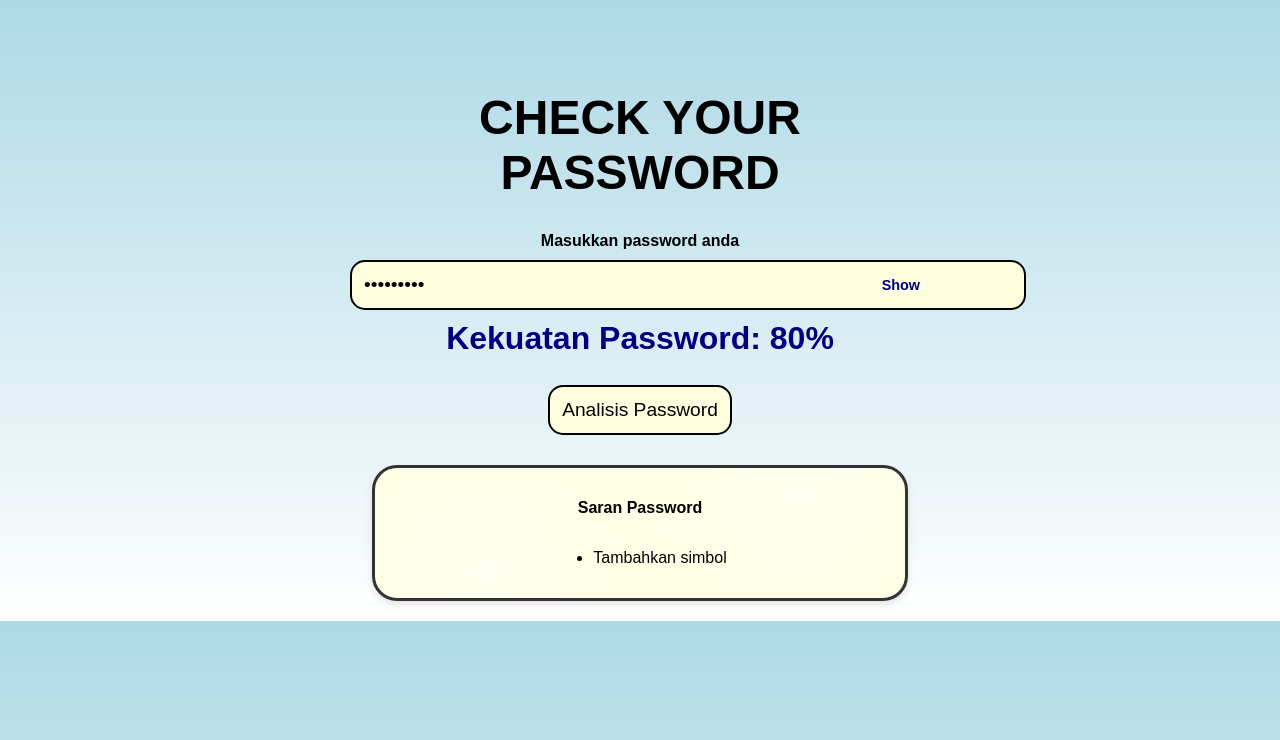
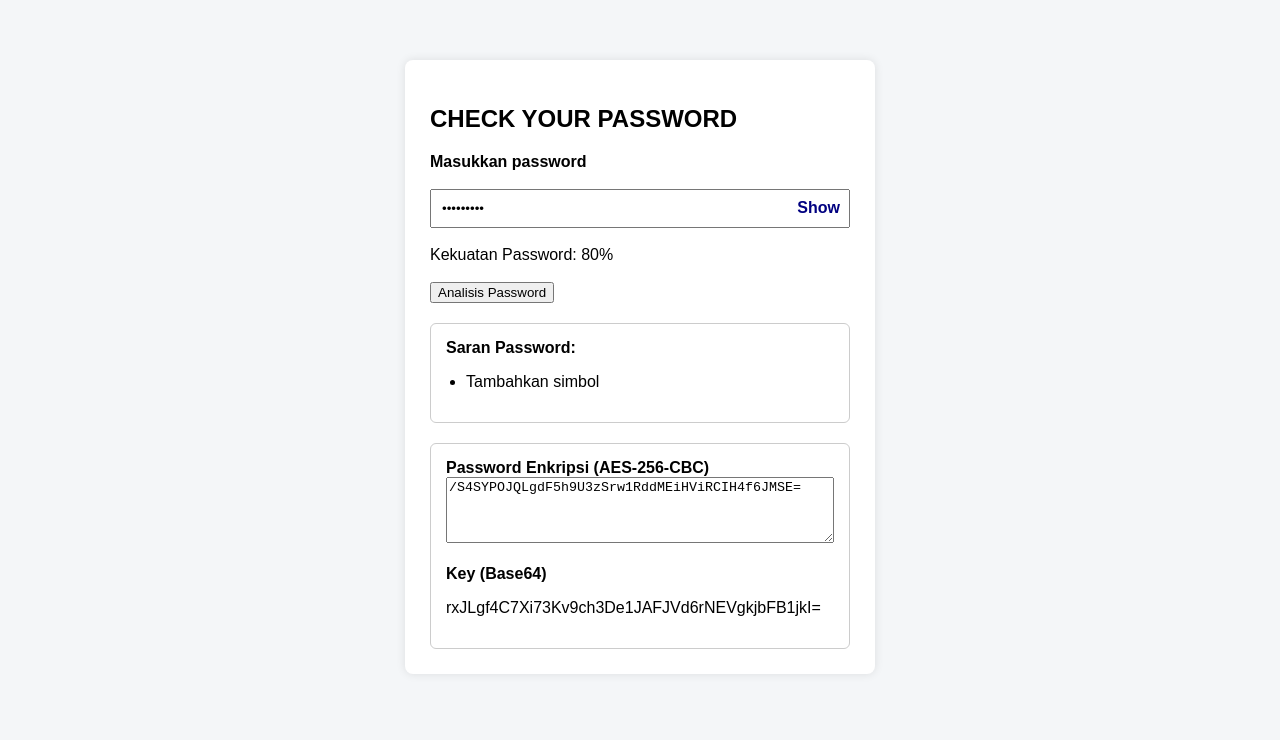
Before and after one commit to naila30706-prog/Password_Analyzer_PBM, a plain HTML site: page index.html in a window 1280 px wide. Both pictures are taken after typing "Sample123" into the empty fields and a click on the input "Analisis Password". Drawn offline with nearby package versions, Linux system fonts and the light colour scheme.

Commit message:
Update index.html

```diff
--- a/index.html
+++ b/index.html
@@ -3,40 +3,69 @@
 <head>
     <meta charset="UTF-8">
     <title>Password Weakness Analyzer</title>
-    <link rel="stylesheet" href="styles.css">
 
     <style>
+        body {
+            font-family: Arial, sans-serif;
+            background: #f4f6f8;
+        }
+
+        .container {
+            width: 420px;
+            margin: 60px auto;
+            background: white;
+            padding: 25px;
+            border-radius: 8px;
+            box-shadow: 0 0 10px rgba(0,0,0,0.1);
+        }
+
         .password-wrapper {
             position: relative;
-            display: inline-block;
             width: 100%;
         }
 
         .password-wrapper input {
-            width: 90%;
-            padding-right: 120px;
+            width: 100%;
+            padding: 10px;
+            padding-right: 80px;
+            box-sizing: border-box;
         }
 
         .toggle-password {
             position: absolute;
-            right: 20px;
+            right: 10px;
             top: 50%;
             transform: translateY(-50%);
             cursor: pointer;
-            font-size: 0.9em;
+            font-weight: bold;
             color: navy;
-            font-weight: bold;
             user-select: none;
+        }
+
+        .box {
+            margin-top: 20px;
+            padding: 15px;
+            border: 1px solid #ccc;
+            border-radius: 6px;
+        }
+
+        textarea {
+            width: 100%;
+            box-sizing: border-box;
+        }
+
+        ul {
+            padding-left: 20px;
         }
     </style>
 </head>
 <body>
 
 <div class="container">
-    <h1>CHECK YOUR PASSWORD</h1>
+    <h2>CHECK YOUR PASSWORD</h2>
 
     <form id="passwordForm">
-        <label><strong>Masukkan password anda</strong></label><br>
+        <label><strong>Masukkan password</strong></label><br><br>
 
         <div class="password-wrapper">
             <input
@@ -44,31 +73,34 @@
                 id="password"
                 placeholder="Ketik password di sini"
                 required
-                autofocus
             >
             <span class="toggle-password" id="togglePassword">Show</span>
         </div>
 
-        <div id="strengthDisplay" class="strength" style="display:none;"></div>
+        <br>
+        <div id="strengthDisplay" style="display:none;"></div>
         <br>
 
         <input type="submit" value="Analisis Password">
     </form>
 
     <div id="suggestionsBox" class="box" style="display:none;">
-        <p><strong>Saran Password</strong></p>
-        <ul id="suggestionsList" class="suggestions"></ul>
+        <strong>Saran Password:</strong>
+        <ul id="suggestionsList"></ul>
     </div>
 
     <div id="encryptedBox" class="box" style="display:none;">
-    <p><strong>Password Enkripsi (AES-256-CBC)</strong></p>
-    <textarea id="encryptedText" rows="4" readonly></textarea>
-    </div>
+        <strong>Password Enkripsi (AES-256-CBC)</strong>
+        <textarea id="encryptedText" rows="4" readonly></textarea>
+
+        <br><br>
+        <strong>Key (Base64)</strong>
+        <p id="keyDisplay" style="word-break: break-all;"></p>
     </div>
 </div>
 
 <script src="https://cdnjs.cloudflare.com/ajax/libs/crypto-js/4.1.1/crypto-js.min.js"></script>
-<script src="Analyzer.js" defer></script>
+<script src="Analyzer.js"></script>
 
 </body>
 </html>
```
